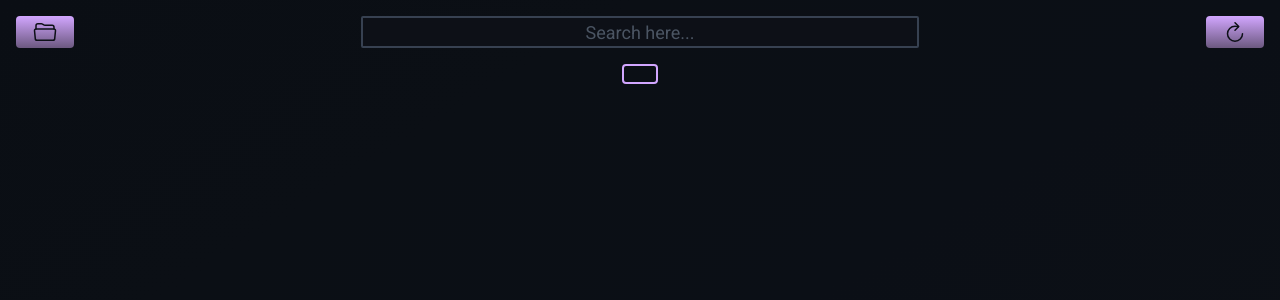
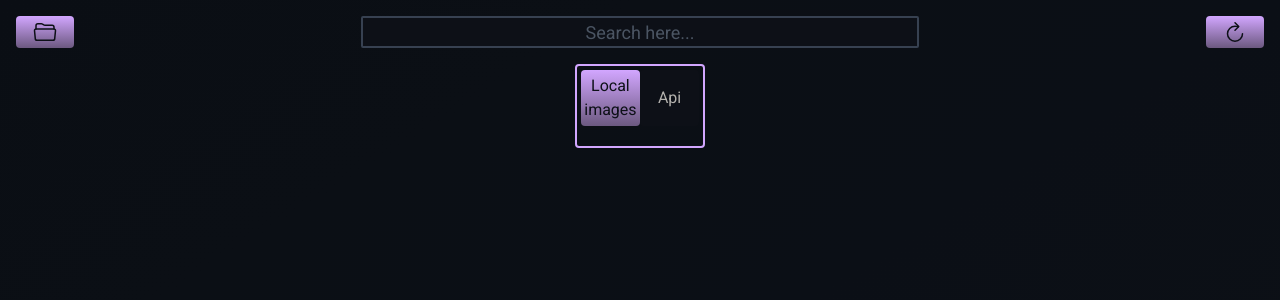
Before and after one commit to diegorezm/wallpapercl, a React (Vite) app: page / in a window 1280 px wide. Shown: the top 300 px of the page. Built offline with nearby package versions, Linux system fonts and the light colour scheme.

Commit message:
api fetch/download working

```diff
--- a/package.json
+++ b/package.json
@@ -11,9 +11,11 @@
   },
   "dependencies": {
     "@tauri-apps/api": "^1.5.2",
+    "clsx": "^2.1.0",
     "react": "^18.2.0",
     "react-dom": "^18.2.0",
-    "react-icons": "^4.12.0"
+    "react-icons": "^4.12.0",
+    "tailwind-merge": "^2.2.0"
   },
   "devDependencies": {
     "@tauri-apps/cli": "^1.5.8",
--- a/src/App.tsx
+++ b/src/App.tsx
@@ -1,15 +1,19 @@
+import { useState } from "react";
 import Grid from "./components/Grid";
+import ModeSwitcher from "./components/ModeSwitcher";
 import Navbar from "./components/Navbar";
 import { useImages } from "./hooks/useImages";
 export default function App() {
   const { imageQuery, setImageQuery } = useImages();
+  const [displayMode, setDisplayMode] = useState(false);
   return (
     <main className="w-full flex flex-col justify-center items-center p-2">
       <section className="w-full">
         <Navbar imageQuery={imageQuery} setImageQuery={setImageQuery} />
       </section>
       <section className="flex flex-col items-center justify-center m-2 border-2 border-[var(--pink-color)] rounded">
-        <Grid imageQuery={imageQuery} />
+        <ModeSwitcher setDisplayMode={setDisplayMode} displayMode={displayMode}/>
+        <Grid imageQuery={imageQuery} displayMode={displayMode} />
       </section>
     </main>
   );
--- a/src/components/Display.tsx
+++ b/src/components/Display.tsx
@@ -3,13 +3,14 @@ import Image from './Image';
 
 interface DisplayProps {
   images: ImageInterface[];
+  displayMode: boolean;
 }
 
-export default function Display({ images }: DisplayProps) {
+export default function Display({ images , displayMode}: DisplayProps) {
   return (
     <>
       {images.map((val) => (
-        <Image key={val.fileName} data={val} />
+        <Image key={val.fileName} data={val} displayMode={displayMode}/>
       ))}
     </>
   );
--- a/src/components/Grid.tsx
+++ b/src/components/Grid.tsx
@@ -2,16 +2,18 @@ import { useEffect, useState } from "react";
 import { ImageInterface, ImageQuery } from "../interfaces";
 import { convertApiImages } from "../utils";
 import Display from "./Display";
-export default function Grid({ imageQuery }: {
-  imageQuery: ImageQuery
-}) {
+interface Props {
+  imageQuery: ImageQuery,
+  displayMode: boolean
+}
+export default function Grid({ imageQuery, displayMode }: Props) {
   const [imageQueryAPI, setImageQueryApi] = useState<ImageInterface[]>([]);
-  const imageQueryApi = async () => {
+  const getImagesFromApi = async () => {
     const data = await convertApiImages();
     setImageQueryApi(data);
   };
   useEffect(() => {
-    imageQueryApi();
+    getImagesFromApi();
   }, []);
   return (
     <>
@@ -19,11 +21,11 @@ export default function Grid({ imageQuery }: {
       <div className="w-full grid gap-2 md:grid-cols-2 lg:grid-cols-3 place-items-center p-2 overflow-y-hidden">
         {imageQuery.search.trim().length > 0 ?
           (
-            <Display images={imageQuery.filtered} />
+            <Display images={imageQuery.filtered} displayMode={displayMode}/>
           )
           :
           (
-            <Display images={imageQuery.images} />
+            <Display images={displayMode ? imageQueryAPI : imageQuery.images} displayMode={displayMode}/>
           )
         }
       </div>
--- a/src/components/Image.tsx
+++ b/src/components/Image.tsx
@@ -1,11 +1,16 @@
 import { invoke } from "@tauri-apps/api";
 import { ImageInterface } from "../interfaces";
-type props = {
-  data: ImageInterface
+import { useImages } from "../hooks/useImages";
+interface Props {
+  data: ImageInterface,
+  displayMode: boolean
 }
-export default function Image({ data }: props) {
+export default function Image({ data, displayMode }: Props) {
+  const { imageQuery } = useImages();
   const handleButtonClick = async (image: string) => {
-    return await invoke("change_bg_image", { imgPath: image });
+    const changebg = await invoke("change_bg_image", { imgPath: image });
+    const downloadImg = await invoke("download_wallpaper", {folder: imageQuery.defaultDir, path: image});
+    return displayMode ? downloadImg: changebg;
   };
   return (
     <div className="w-full h-60 border-2 rounded border-[var(--purple-color)] hover:border-[var(--pink-color)] group">
--- /dev/null
+++ b/src/components/ModeSwitcher.tsx
@@ -0,0 +1,20 @@
+interface Props {
+  setDisplayMode: (mode: boolean) => void,
+  displayMode: boolean
+}
+
+export default function ModeSwitcher({ setDisplayMode, displayMode }: Props) {
+  return (
+    <div className="flex flex-row m-0 p-1 w-full">
+
+      <button
+        className={`bg-gradient-to-b flex py-1 justify-center items-center ${displayMode === false ? "from-[var(--pink-color)] to-[var(--purple-color)]" : "bg-[var(--crust)] text-[var(--foreground)]"} w-1/2 text-[var(--crust)] rounded`} onClick={() => setDisplayMode(false)}>
+        Local images
+      </button>
+      <button className={`bg-gradient-to-b py-1 flex justify-center items-center ${displayMode ? "from-[var(--pink-color)] to-[var(--purple-color)]" : "bg-[var(--crust)] text-[var(--foreground)]"} w-1/2 text-[var(--crust)] rounded`} onClick={() => setDisplayMode(true)}>
+        Api
+      </button>
+
+    </div>
+  );
+}
```
Also changed, not shown: 2 other files (tests, documents, lock files or other folders).
